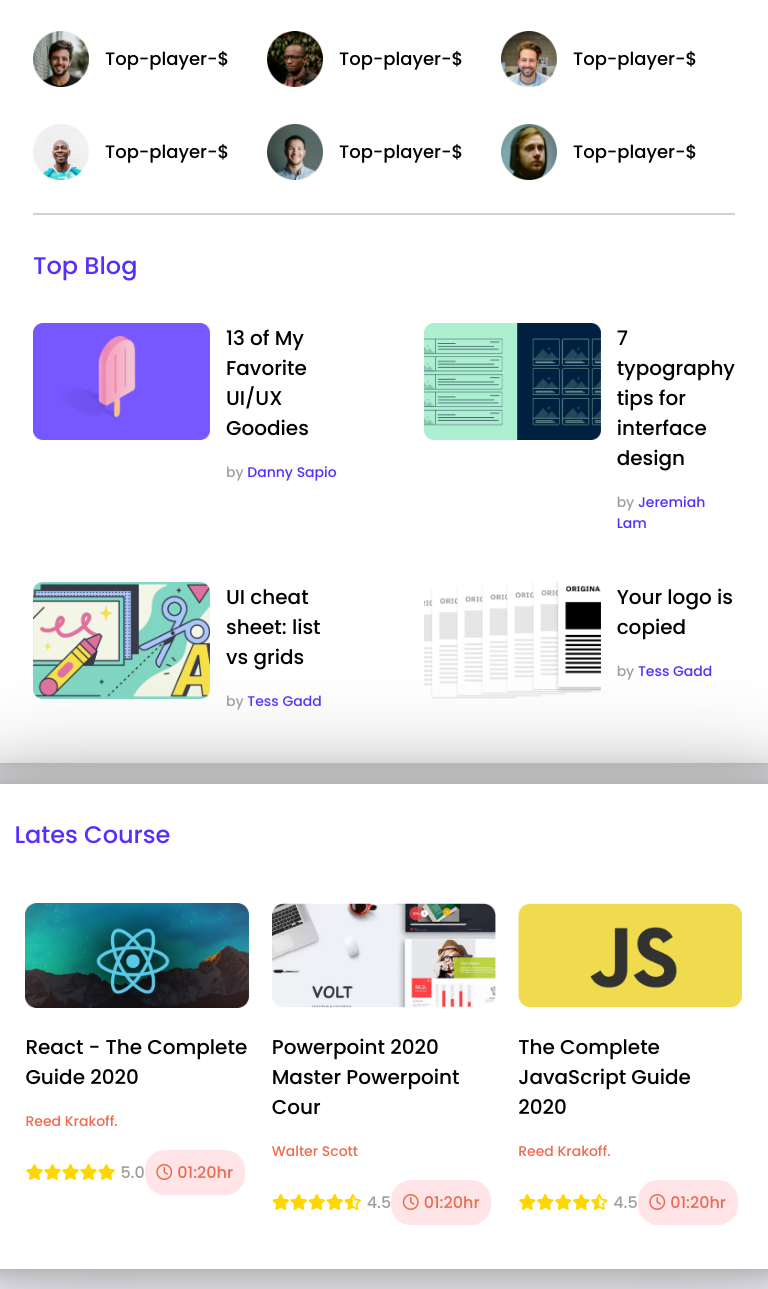
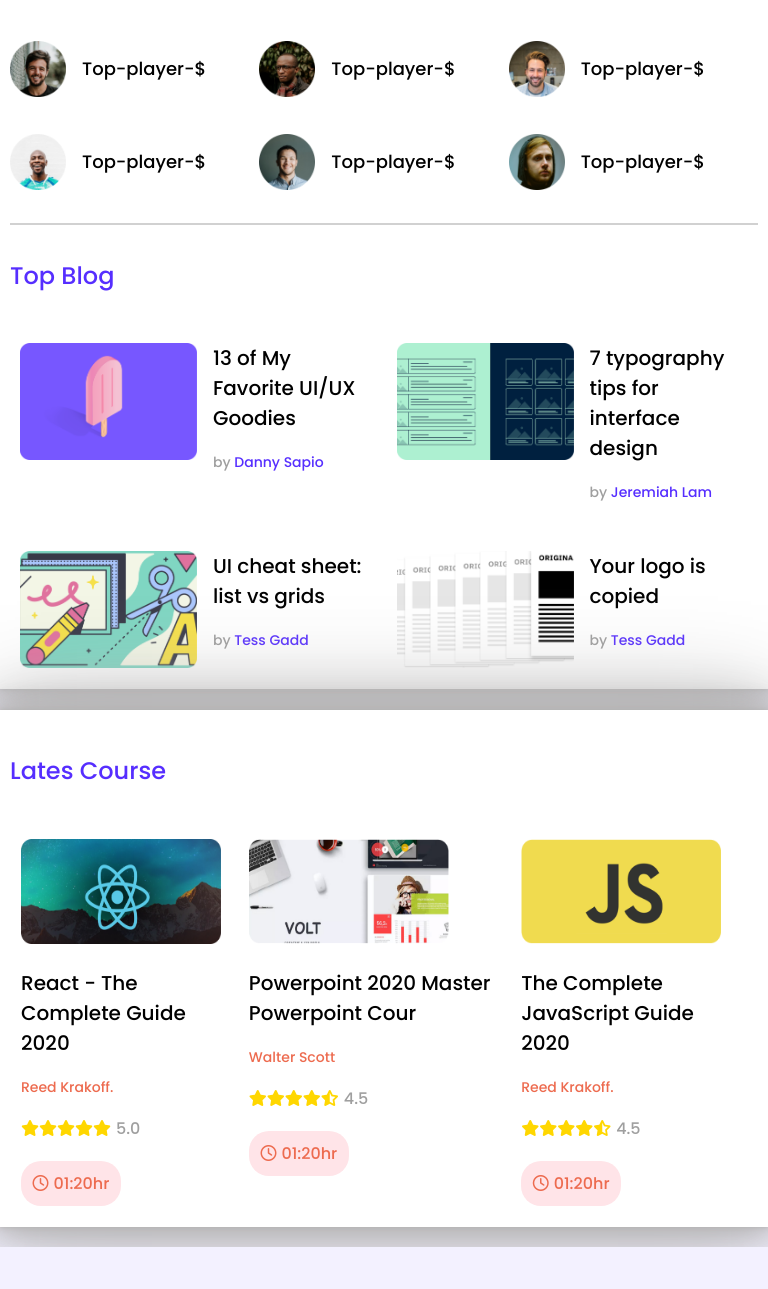
Before and after one commit to EsrakFahim/leaderboard, a plain HTML site: page index.html in a window 768 px wide. Shown: the part 211-1500 px from the top of the page. After the commit the page ends 1458 px from the top, so only its background shows below. Drawn offline with Linux system fonts and the light colour scheme.

Commit message:
maked responsive for large mobile and tablet

```diff
--- a/css/responsive.css
+++ b/css/responsive.css
@@ -1,9 +1,12 @@
-        @media screen and (max-width:688px) {
+/* --------------------------------
+            small and medium device
+            ---------------------------------         */
 
-            .navigation{
+@media only screen and (max-width:688px) {
+
+    .navigation {
         flex-direction: column;
-                padding: 20px 0;
-                margin: 0;
+        padding: 20px 0px;
         width: 100%;
     }
 
@@ -15,12 +18,46 @@
         grid-template-columns: repeat(1, 1fr);
     }
 
-            .blog_section_conteinar{
-                grid-template-columns: repeat(1,1fr);
+    .blog_section_conteinar {
+        grid-template-columns: repeat(1, 1fr);
     }
 
-            .course_conteinar{
+    .course_conteinar {
         flex-direction: column;
         gap: 30px;
     }
 }
+
+/* -----------------------------------
+            large mobile and tablat device
+            ------------------------------  */
+
+@media only screen and (min-width:689px) and (max-width:992px) {
+    .navigation {
+        width: 100%;
+    }
+
+    .conteinar {
+        width: 100%;
+        padding: 10px;
+        margin:0;
+    }
+
+    .blog_section_conteinar{
+        column-gap: 25px;
+        padding: 10px;
+    }
+
+    .course_conteinar {
+        width: 100%;
+    }
+    .course_detail img {
+        width: 200px;
+    }
+    .course_summary{
+        flex-direction: column;
+        align-items: flex-start;
+        gap: 20px;
+    }
+
+}
```
Lines whose indentation alone changed are shown as unchanged.
